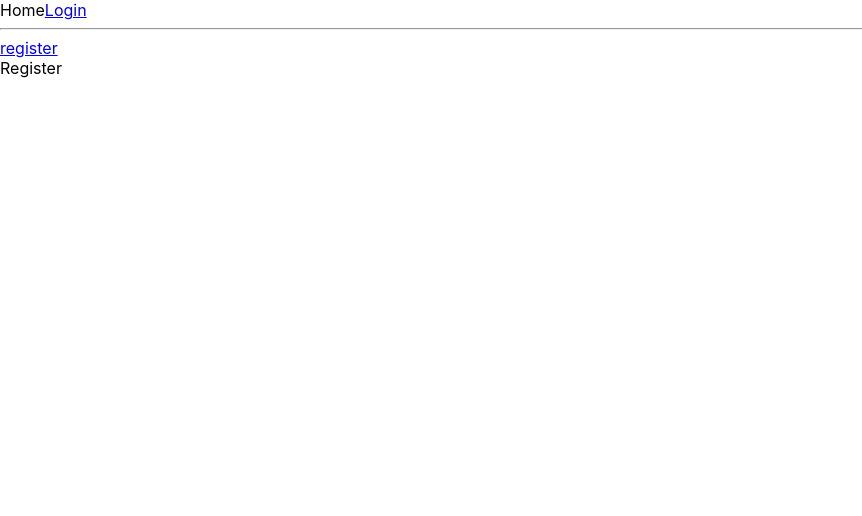
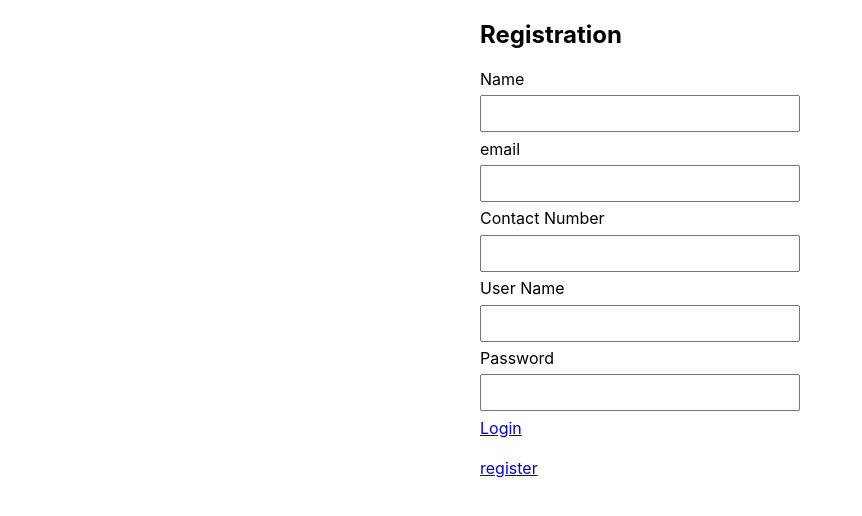
Before and after one commit to swamyhr/librarymanagementui, a React (Create React App) app: page /register in a window 1280 px wide. Shown: the top 516 px of the page, without its empty margins (0-862 px from the left). Built offline with nearby package versions, Linux system fonts and the light colour scheme.

Commit message:
add login and register basic template

```diff
--- /dev/null
+++ b/src/assets/stylesheets/Home.css
@@ -0,0 +1,76 @@
+/* .home {
+    width: 50%;
+    display: flex;
+    flex-direction: column;
+    margin: auto;
+
+} */
+
+@media screen and (max-width: 600px) {
+    .home {
+        width: 80%;
+        font-size: large;
+        display: flex;
+        flex-direction: column;
+        margin: auto;
+    }
+
+    .home {
+        :is(input) {
+            padding: 9px;
+            margin: 2.5% 0%;
+        }
+    }
+}
+
+@media script and (min-width: 600px) {
+    .home {
+        width: 25%;
+        display: flex;
+        flex-direction: column;
+        margin: auto;
+    }
+
+    .home {
+        :is(input) {
+            padding: 9px;
+            margin: 2% 0%;
+        }
+    }
+}
+
+@media screen and (min-width: 768px) {
+    .home {
+        width: 25%;
+        display: flex;
+        flex-direction: column;
+        margin: auto;
+    }
+
+    .home {
+        :is(input) {
+            padding: 9px;
+            margin: 2% 0%;
+        }
+    }
+}
+
+@media screen and (min-width: 992px) {
+    /* .home {
+        width: 80%;
+        font-size: large;
+        display: flex;
+        flex-direction: column;
+        margin: auto;
+
+    }
+
+    .home {
+        :is(input) {
+            padding: 9px;
+            margin: 2% 0%;
+        }
+    } */
+}
+
+@media screen and (min-width: 1200px) {}
--- a/src/components/Home.js
+++ b/src/components/Home.js
@@ -1,16 +1,14 @@
 import React from 'react'
 import { Link, NavLink, Outlet } from 'react-router-dom'
+import "../assets/stylesheets/Home.css"
 
 const Home = () => {
     return (
-        <div>Home
-
+        <div className='home'>
+            <Outlet />
             <Link to={"login"}>Login</Link>
-            <hr />
+            <br />
             <Link to={"register"}>register</Link>
-
-
-            <Outlet />
         </div>
     )
 }
--- /dev/null
+++ b/src/components/InputField.js
@@ -0,0 +1,20 @@
+import React from 'react'
+
+const InputField = (field) => {
+
+    const { name, label, id, type, value, onChange } = field;
+
+    return (
+        <>
+            <label htmlFor={id}>{label}</label>
+            <input
+                name={name}
+                id={id}
+                type={type}
+                value={value}
+                onChange={onChange} />
+        </>
+    )
+}
+
+export default InputField
--- a/src/components/Login.js
+++ b/src/components/Login.js
@@ -1,8 +1,37 @@
-import React from 'react'
+import React, { useState } from 'react'
+
+import loginInputFields from '../utils/loginInputFields'
+import InputField from './InputField'
+import { LOGIN_FORM_NAME } from '../utils/constants';
 
 const Login = () => {
+
+    const [user, setUser] = useState({
+        username: "",
+        password: ""
+    });
+
+    const onChange = (e) => {
+        setUser({
+            ...user,
+            [e.target.name]: [e.target.value]
+        })
+    }
+
     return (
-        <div>Login</div>
+        <React.Fragment>
+            <h2>{LOGIN_FORM_NAME}</h2>
+            {
+                loginInputFields.map((field) => {
+                    return <InputField key={field.id}
+                        onChange={onChange}
+                        value={user[field.name]}
+                        {...field} />
+                })
+            }
+
+
+        </React.Fragment>
     )
 }
 
--- a/src/components/Register.js
+++ b/src/components/Register.js
@@ -1,8 +1,39 @@
-import React from 'react'
+import React, { useState } from 'react'
+import registerInputFields from '../utils/RegisterInputFields'
+import InputField from './InputField'
+import { REGISTER_FORM_TITLE } from '../utils/constants';
 
 const Register = () => {
+
+    const [user, setUser] = useState({
+        name: "",
+        email: "",
+        contact: "",
+        username: "",
+        password: ""
+    });
+
+    const onChange = (e) => {
+        setUser({
+            ...user,
+            [e.target.name]: [e.target.value]
+        })
+    }
+
     return (
-        <div>Register</div>
+        <React.Fragment>
+            <h2>{REGISTER_FORM_TITLE}</h2>
+            {
+                registerInputFields.map((field) => {
+                    return <InputField
+                        key={field.id}
+                        onChang={onChange}
+                        value={user[field.label]}
+                        {...field}
+                    />
+                })
+            }
+        </React.Fragment>
     )
 }
 
--- /dev/null
+++ b/src/utils/RegisterInputFields.js
@@ -0,0 +1,39 @@
+const registerInputFields = [
+    {
+        name: "name",
+        label: "Name",
+        type: "text",
+        id: "register_user_name",
+        pattern: ""
+    },
+    {
+        name: "email",
+        label: "email",
+        type: "email",
+        id: "registrer_email",
+        pattern: ""
+    },
+    {
+        name: "contact",
+        label: "Contact Number",
+        type: "tel",
+        id: "register_contact_number",
+        pattern: ""
+    },
+    {
+        name: "username",
+        label: "User Name",
+        type: "text",
+        id: "register_user_name",
+        pattern: ""
+    },
+    {
+        name: "password",
+        label: "Password",
+        type: "password",
+        id: "register_user_password",
+        pattern: "",
+    }
+]
+
+export default registerInputFields
--- /dev/null
+++ b/src/utils/constants.js
@@ -0,0 +1,5 @@
+// Login Page
+export const LOGIN_FORM_NAME = "Login";
+
+// Register page
+export const REGISTER_FORM_TITLE = "Registration"
--- /dev/null
+++ b/src/utils/loginInputFields.js
@@ -0,0 +1,17 @@
+const loginInputFields = [
+    {
+        name: "username",
+        label: "User Name",
+        type: "text",
+        id: "login_user_name",
+    },
+    {
+        name: "password",
+        label: "Password",
+        type: "password",
+        id: "login_user_password",
+        pattern: "",
+    }
+]
+
+export default loginInputFields
```
Also changed, not shown: src/assets/stylesheets/InputFields.css (added).
